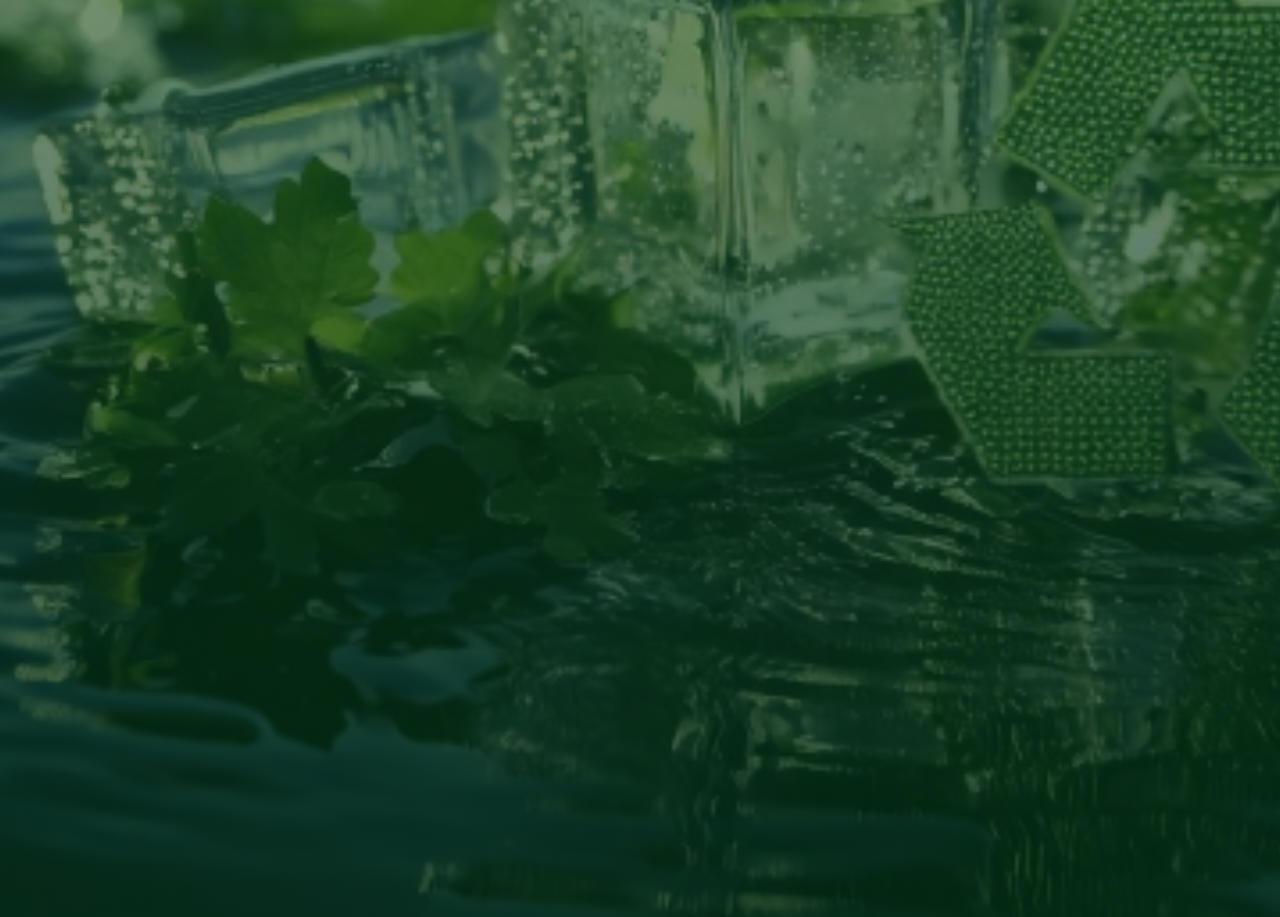
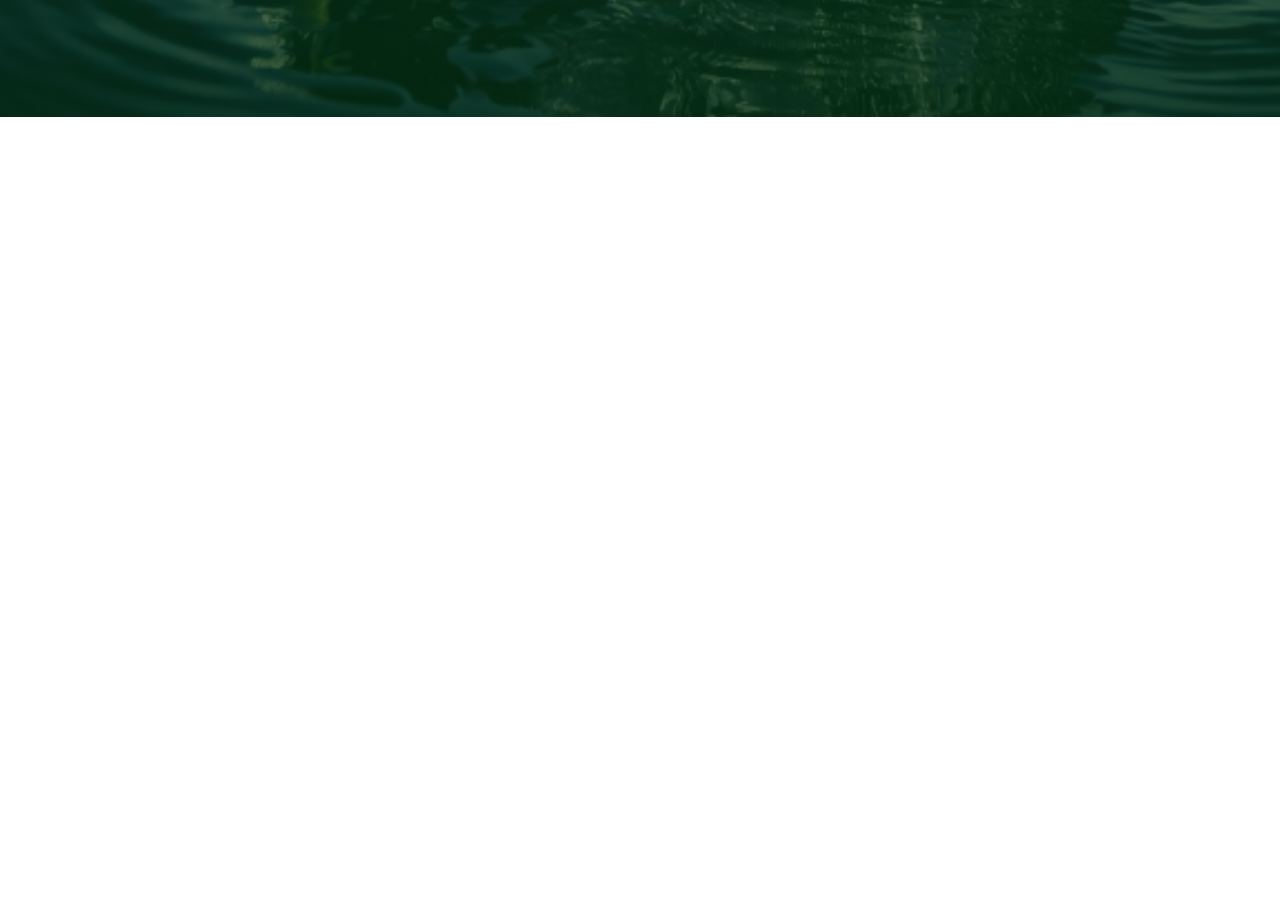
Before and after one commit to subbuwu/green_trace_qr, a Next.js app in the folder frontend/: page /learnmore in a window 1280 px wide. Shown: the part 683-1600 px from the top of the page. After the commit the page ends 800 px from the top, so only its background shows below. Built offline with nearby package versions, Linux system fonts and the light colour scheme.

Commit message:
feat : modified learnmore page

```diff
--- a/frontend/app/learnmore/page.tsx
+++ b/frontend/app/learnmore/page.tsx
@@ -3,7 +3,6 @@ import React, { useState } from 'react'
 import { useRouter } from 'next/navigation'
 import { Card, CardContent, CardHeader, CardTitle } from "@/components/ui/card"
 import { Button } from "@/components/ui/button"
-import { Input } from "@/components/ui/input"
 import { Label } from "@/components/ui/label"
 import { ChevronLeft, Building2 } from "lucide-react"
 import Home from '../page'
@@ -30,54 +29,25 @@ const LearnmorePage = () => {
     >
       <div className="absolute inset-0 bg-gradient-to-b from-green-900/40 to-green-950/80" />
     </div>
-      <div className="relative z-20 flex flex-col items-center justify-center h-screen px-4 text-center">
+
+    {/* Main content */}
+    <div className="relative z-20 flex flex-col items-center  h-screen px-4 text-center">
       <motion.div
         initial={{ opacity: 0, y: -20 }}
         animate={{ opacity: 1, y: 0 }}
         transition={{ duration: 0.8 }}
         className="flex items-center gap-2 mt-6"
       >
-          <div className="flex items-start justify-center h-screen gap-2 mt-6">
         <Leaf className="h-12 w-12 text-green-400" />
-            <h1 className="text-6xl md:text-7xl font-extrabold text-white tracking-tight ">
+        <h1 className="text-6xl md:text-7xl font-extrabold text-white tracking-tight pointer-cursor">
           Green<span className="text-green-400">Trace</span>
         </h1>
-          </div>
       </motion.div>
     </div>
+    <div className="flex items-center ">
+      <header>
 
-    <div className="min-h-screen bg-white flex flex-col">
-        <header className="border-b bg-white py-4 px-6 flex items-center">
-        <Button
-          variant="ghost"
-          size="sm"
-          onClick={handleBack}
-          className="text-gray-600"
-        >
-          <ChevronLeft className="h-4 w-4 mr-2" /> Back
-        </Button>
       </header>
-
-        GreenTrace is an innovative QR-based recycling rewards platform that encourages individuals to recycle by offering points that can be redeemed at local businesses. Our mission is to create a sustainable and rewarding recycling ecosystem that benefits both the environment and the community.
-
-        How Does It Work?
-        1. Collect Recyclables – Gather recyclable items such as plastic bottles, paper, or metal cans.
-        2. Scan & Drop – Visit a partnered recycling center and scan the provided QR code.
-        3. Earn Points – The center verifies your recyclables and awards GreenPoints based on the quantity and type.
-        4. Redeem Rewards – Use your points to get discounts, vouchers, and exclusive deals at local partner businesses.
-        5. Track Your Impact – View your recycling history and see how much waste you’ve helped divert from landfills.
-
-        Why Choose GreenTrace?
-        Gamified Recycling: Our point-based system makes recycling engaging and rewarding.
-        Support Local Businesses: Earn rewards that can be used at partnered stores, cafés, and service providers.
-        EcoFriendly Impact: Every action contributes to a greener community and helps reduce waste.
-        RealTime Tracking: Monitor your progress and environmental contribution through our dashboard.
-        Community Recognition: Compete on the leaderboard and get featured for your sustainability efforts.
-
-        Join the Green Movement!
-        Recycling is no longer just a responsibility—it’s an opportunity. With GreenTrace, you can make an impact while enjoying exciting rewards.
-
-        Start Recycling Today! Sign up now and take the first step toward a greener future!
     </div>
   </div>
   )
--- a/frontend/app/page.tsx
+++ b/frontend/app/page.tsx
@@ -30,8 +30,6 @@ export default function Home() {
       >
         <div className="absolute inset-0 bg-gradient-to-b from-green-900/40 to-green-950/80" />
       </div>
-
-
 
       {/* Main content */}
       <div className="relative z-20 flex flex-col items-center justify-center h-screen px-4 text-center">
```
Lines whose indentation alone changed are shown as unchanged.
